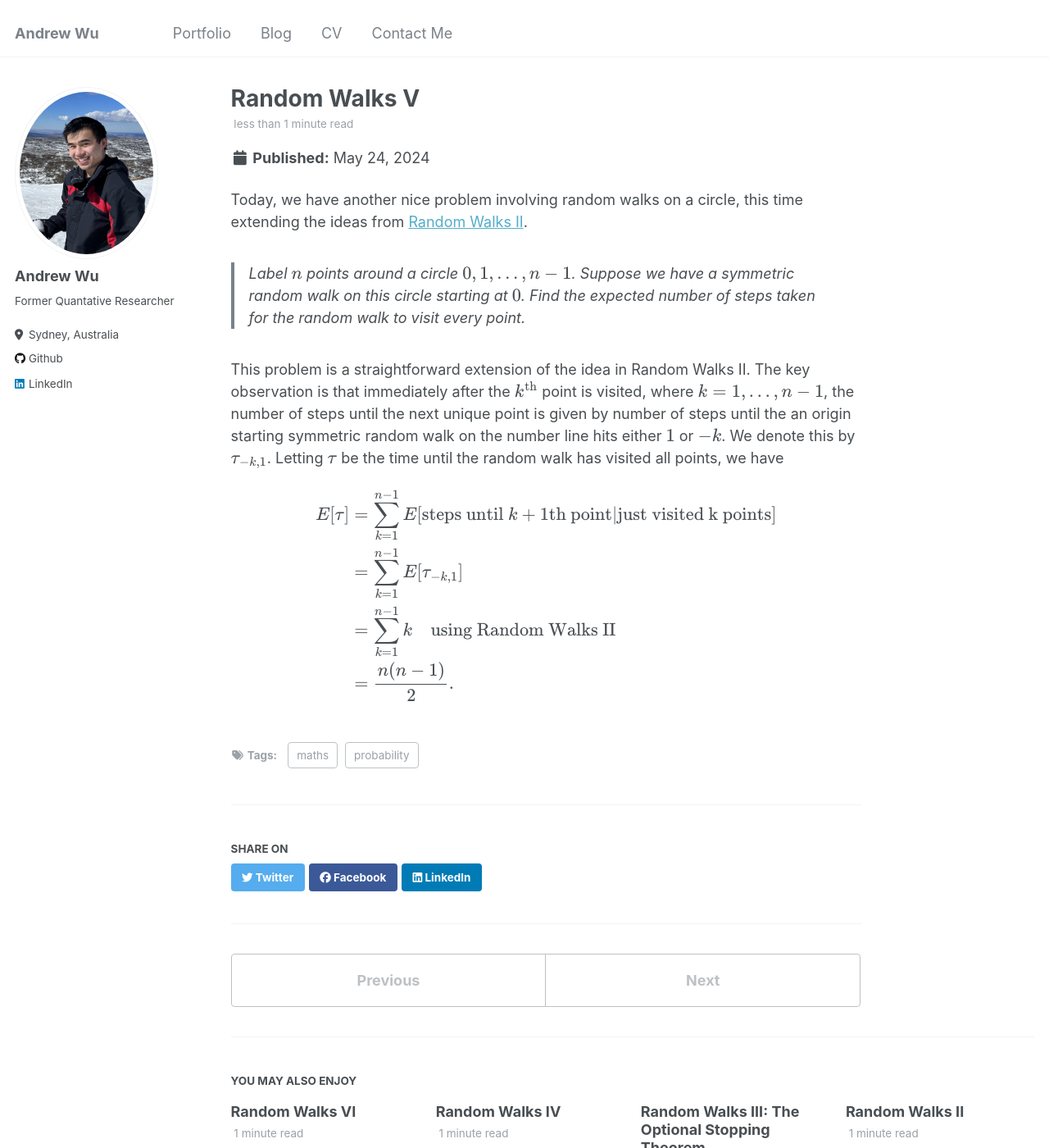
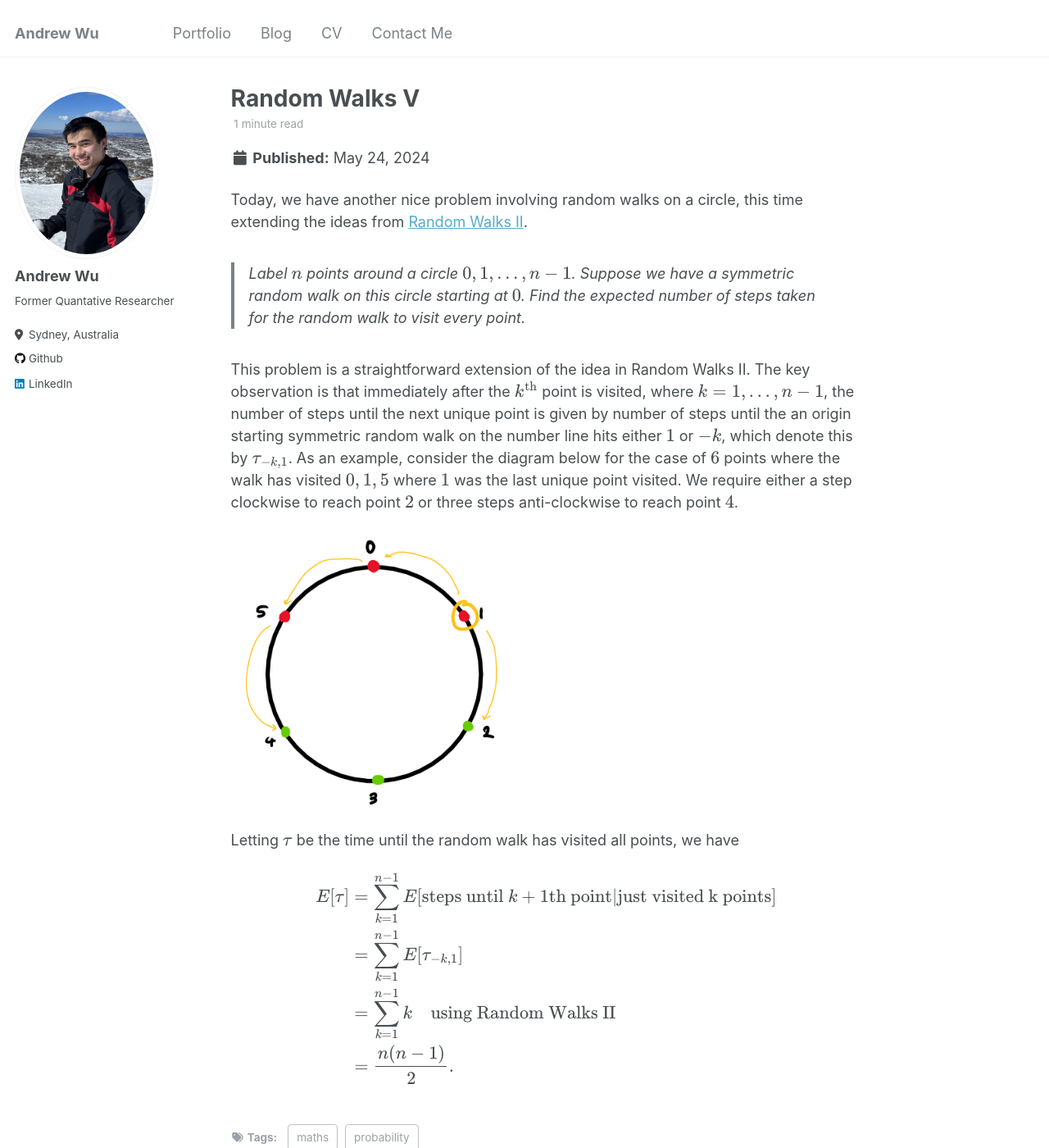
Before and after one commit to BrownianNotion/BrownianNotion.github.io, a Jekyll site: the page built from _posts/2024-05-24-blog-post1.md, in a window 1280 px wide and 1400 px high. Shown: the whole window at 82% size. Built offline with Jekyll 4.4.1, drawn with Linux system fonts in a browser that asks for light colours.

Commit message:
Edit: Add diagram RWV

```diff
--- a/_posts/2024-05-24-blog-post1.md
+++ b/_posts/2024-05-24-blog-post1.md
@@ -11,7 +11,11 @@ Today, we have another nice problem involving random walks on a circle, this tim
 
 > Label \\(n\\) points around a circle \\(0, 1, \ldots, n-1\\). Suppose we have a symmetric random walk on this circle starting at \\(0\\). Find the expected number of steps taken for the random walk to visit every point.
 
-This problem is a straightforward extension of the idea in Random Walks II. The key observation is that immediately after the \\(k^{\text{th}}\\) point is visited, where \\(k=1, \ldots, n-1\\), the number of steps until the next unique point is given by number of steps until the an origin starting symmetric random walk on the number line hits either \\(1\\) or \\(-k\\). We denote this by \\(\tau_{-k,1}\\). Letting \\(\tau\\) be the time until the random walk has visited all points, we have
+This problem is a straightforward extension of the idea in Random Walks II. The key observation is that immediately after the \\(k^{\text{th}}\\) point is visited, where \\(k=1, \ldots, n-1\\), the number of steps until the next unique point is given by number of steps until the an origin starting symmetric random walk on the number line hits either \\(1\\) or \\(-k\\), which denote this by \\(\tau_{-k,1}\\). As an example, consider the diagram below for the case of \\(6\\) points where the walk has visited \\(0,1,5\\) where \\(1\\) was the last unique point visited. We require either a step clockwise to reach point \\(2\\) or three steps anti-clockwise to reach point \\(4\\).
+
+![diagram](/images/RWV1.png){:height="350px" width="350px"}
+
+Letting \\(\tau\\) be the time until the random walk has visited all points, we have
 
 $$
     \begin{align*}
```
Also changed, not shown: images/RWV1.png (added).
